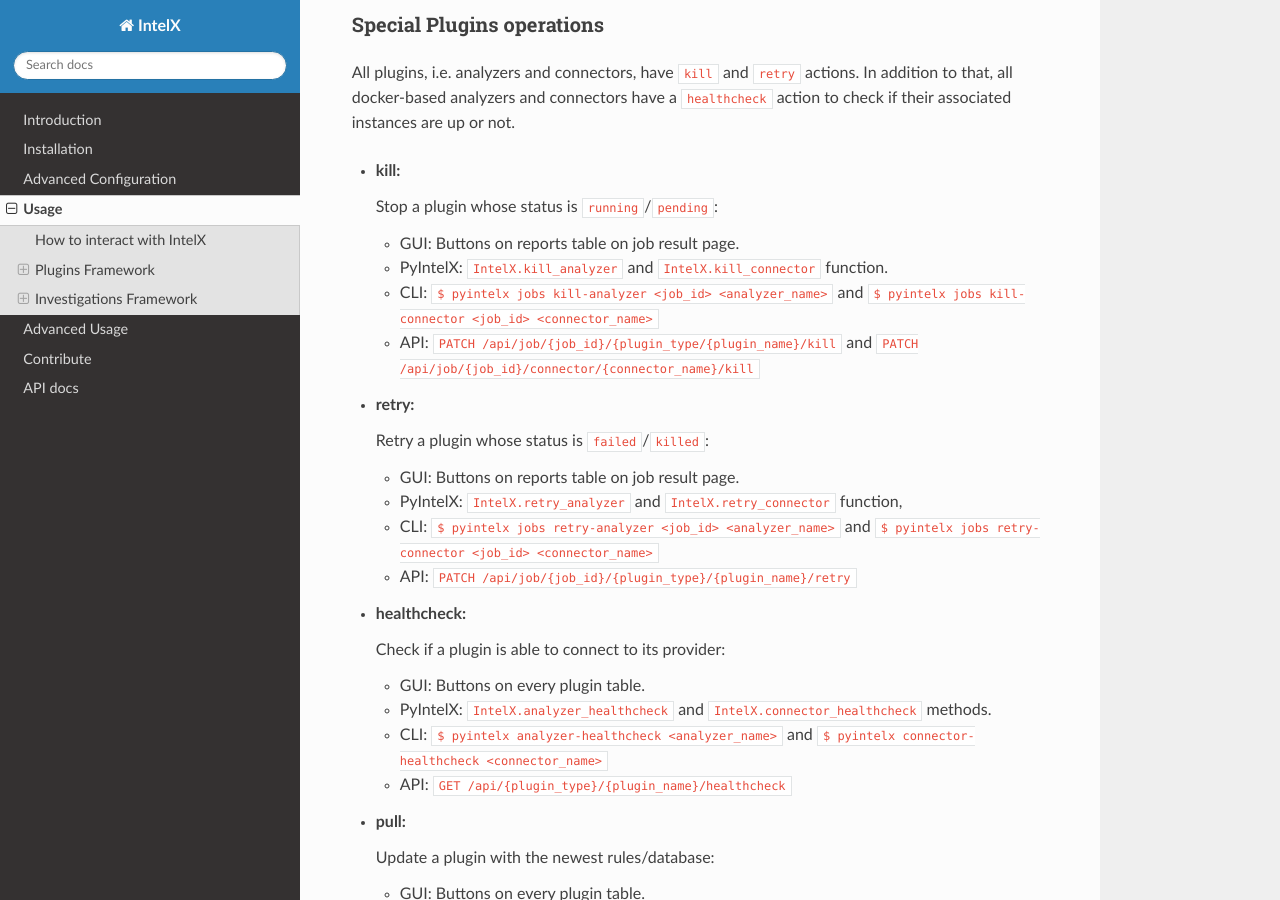
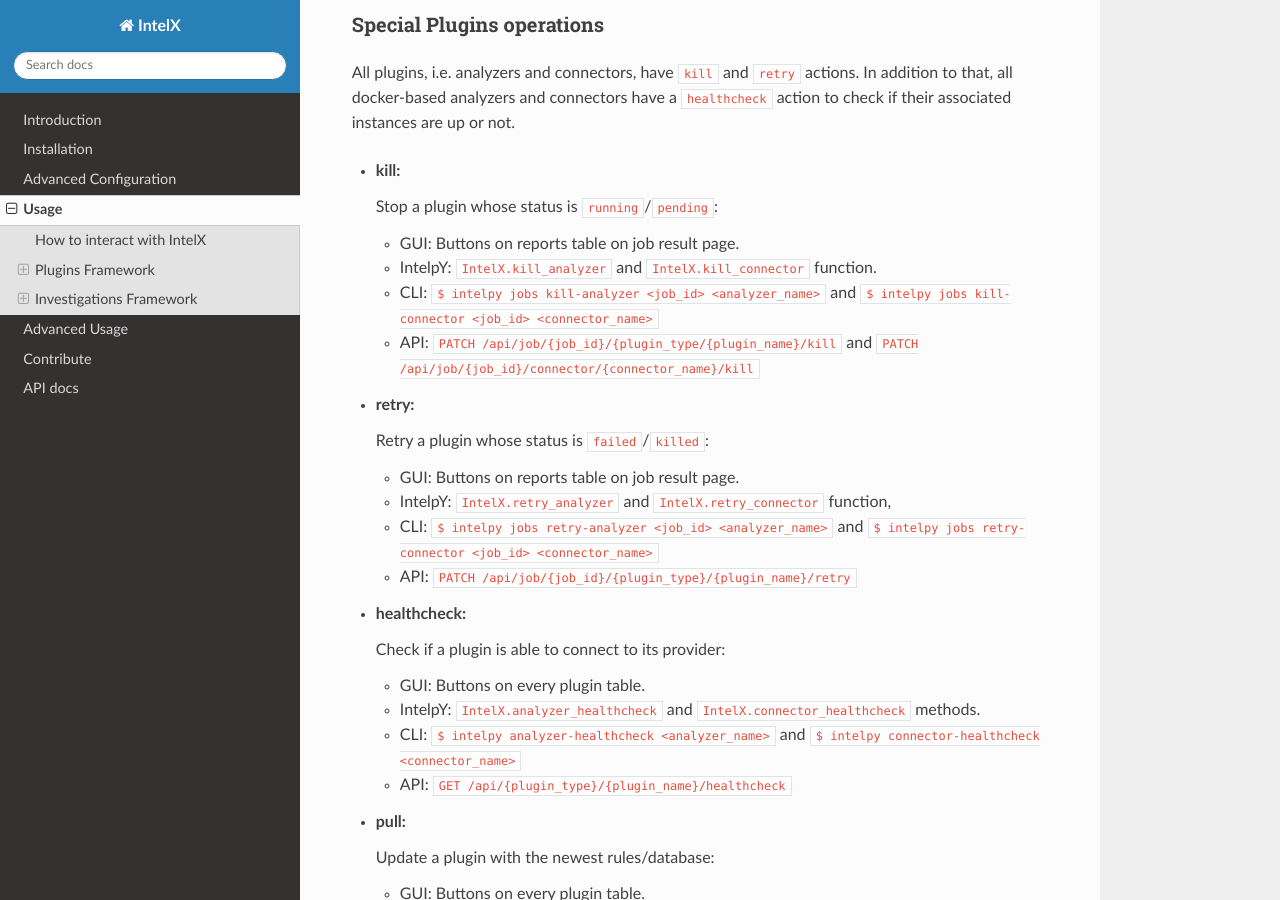
Before and after one commit to khulnasoft/ThreatMatrix, a Sphinx documentation site: the page built from docs/source/Usage.md, in a window 1280 px wide and 900 px high, scrolled down 19409 px. Built offline with Sphinx 7.4.7 and the Read the Docs theme 2.0.0, drawn with Linux system fonts in a browser that asks for light colours; some of the changed text lies outside the part shown.

Commit message:
init coomit

```diff
--- a/docs/source/Usage.md
+++ b/docs/source/Usage.md
@@ -27,9 +27,9 @@
 
    - Built-in Web interface with dashboard, visualizations of analysis data, easy to use forms for requesting new analysis, tags management and more features
 
-2. pyIntelX (CLI/SDK)
+2. intelpY (CLI/SDK)
 
-   - Official Python client that is available at: [PyIntelX](https://github.com/khulnasoft/pyintelx),
+   - Official Python client that is available at: [IntelpY](https://github.com/khulnasoft/intelpy),
    - Can be used as a library for your own python projects or...
    - directly via the command line interface.
 
@@ -68,7 +68,7 @@
 The following is the list of the available analyzers you can run out-of-the-box. You can also navigate the same list via the
 
 - Graphical Interface: once your application is up and running, go to the "Plugins" section
-- [pyintelx](https://github.com/khulnasoft/pyintelx): `$ pyintelx get-analyzer-config`
+- [intelpy](https://github.com/khulnasoft/intelpy): `$ intelpy get-analyzer-config`
 
 ##### File analyzers:
 
@@ -301,7 +301,7 @@
 The following is the list of the available connectors. You can also navigate the same list via the
 
 - Graphical Interface: once your application is up and running, go to the "Plugins" section
-- [pyintelx](https://github.com/khulnasoft/pyintelx): `$ pyintelx get-connector-config`
+- [intelpy](https://github.com/khulnasoft/intelpy): `$ intelpy get-connector-config`
 
 ##### List of pre-built Connectors
 
@@ -397,7 +397,7 @@
 The following is the list of the available pre-built playbooks. You can also navigate the same list via the
 
 - Graphical Interface: once your application is up and running, go to the "Plugins" section
-- [pyintelx](https://github.com/khulnasoft/pyintelx): `$ pyintelx get-playbook-config`
+- [intelpy](https://github.com/khulnasoft/intelpy): `$ intelpy get-playbook-config`
 
 ##### List of pre-built playbooks
 
@@ -545,8 +545,8 @@
   Stop a plugin whose status is `running`/`pending`:
 
   - GUI: Buttons on reports table on job result page.
-  - PyIntelX: `IntelX.kill_analyzer` and `IntelX.kill_connector` function.
-  - CLI: `$ pyintelx jobs kill-analyzer <job_id> <analyzer_name>` and `$ pyintelx jobs kill-connector <job_id> <connector_name>`
+  - IntelpY: `IntelX.kill_analyzer` and `IntelX.kill_connector` function.
+  - CLI: `$ intelpy jobs kill-analyzer <job_id> <analyzer_name>` and `$ intelpy jobs kill-connector <job_id> <connector_name>`
   - API: `PATCH /api/job/{job_id}/{plugin_type/{plugin_name}/kill` and `PATCH /api/job/{job_id}/connector/{connector_name}/kill`
 
 - **retry:**
@@ -554,8 +554,8 @@
   Retry a plugin whose status is `failed`/`killed`:
 
   - GUI: Buttons on reports table on job result page.
-  - PyIntelX: `IntelX.retry_analyzer` and `IntelX.retry_connector` function,
-  - CLI: `$ pyintelx jobs retry-analyzer <job_id> <analyzer_name>` and `$ pyintelx jobs retry-connector <job_id> <connector_name>`
+  - IntelpY: `IntelX.retry_analyzer` and `IntelX.retry_connector` function,
+  - CLI: `$ intelpy jobs retry-analyzer <job_id> <analyzer_name>` and `$ intelpy jobs retry-connector <job_id> <connector_name>`
   - API: `PATCH /api/job/{job_id}/{plugin_type}/{plugin_name}/retry`
 
 - **healthcheck:**
@@ -563,8 +563,8 @@
   Check if a plugin is able to connect to its provider:
 
   - GUI: Buttons on every plugin table.
-  - PyIntelX: `IntelX.analyzer_healthcheck` and `IntelX.connector_healthcheck` methods.
-  - CLI: `$ pyintelx analyzer-healthcheck <analyzer_name>` and `$ pyintelx connector-healthcheck <connector_name>`
+  - IntelpY: `IntelX.analyzer_healthcheck` and `IntelX.connector_healthcheck` methods.
+  - CLI: `$ intelpy analyzer-healthcheck <analyzer_name>` and `$ intelpy connector-healthcheck <connector_name>`
   - API: `GET /api/{plugin_type}/{plugin_name}/healthcheck`
 
 - **pull:**
--- a/frontend/src/components/user/token/TokenPage.jsx
+++ b/frontend/src/components/user/token/TokenPage.jsx
@@ -5,7 +5,7 @@
 import { ContentSection } from "@certego/certego-ui";
 
 import TokenAccess from "./TokenAccess";
-import { PYINTELX_GH_URL } from "../../../constants/environment";
+import { INTELPY_GH_URL } from "../../../constants/environment";
 
 export default function TokenPage() {
   console.debug("APIPage rendered!");
@@ -24,7 +24,7 @@
             You can generate an API key to access IntelX&apos;s RESTful API.
             Take a look to the available Python and Go clients:
             <a
-              href={PYINTELX_GH_URL}
+              href={INTELPY_GH_URL}
               target="_blank"
               rel="noreferrer"
               className="link-primary"
```
Also changed, not shown: README.md (+1 -1 lines), docs/source/Advanced-Usage.md (+3 -3 lines), docs/source/Contribute.md (+1 -1 lines), docs/source/Introduction.md (+1 -1 lines), .github/CHANGELOG.md, 4 other files.
